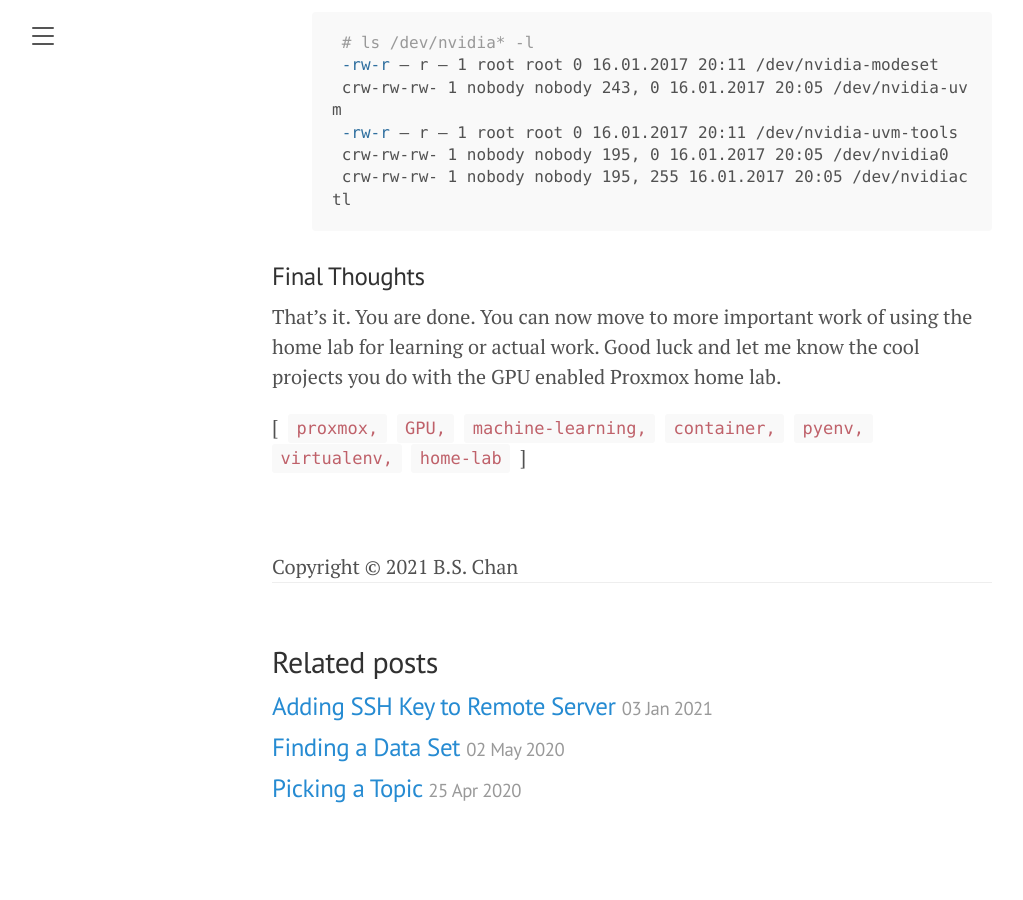
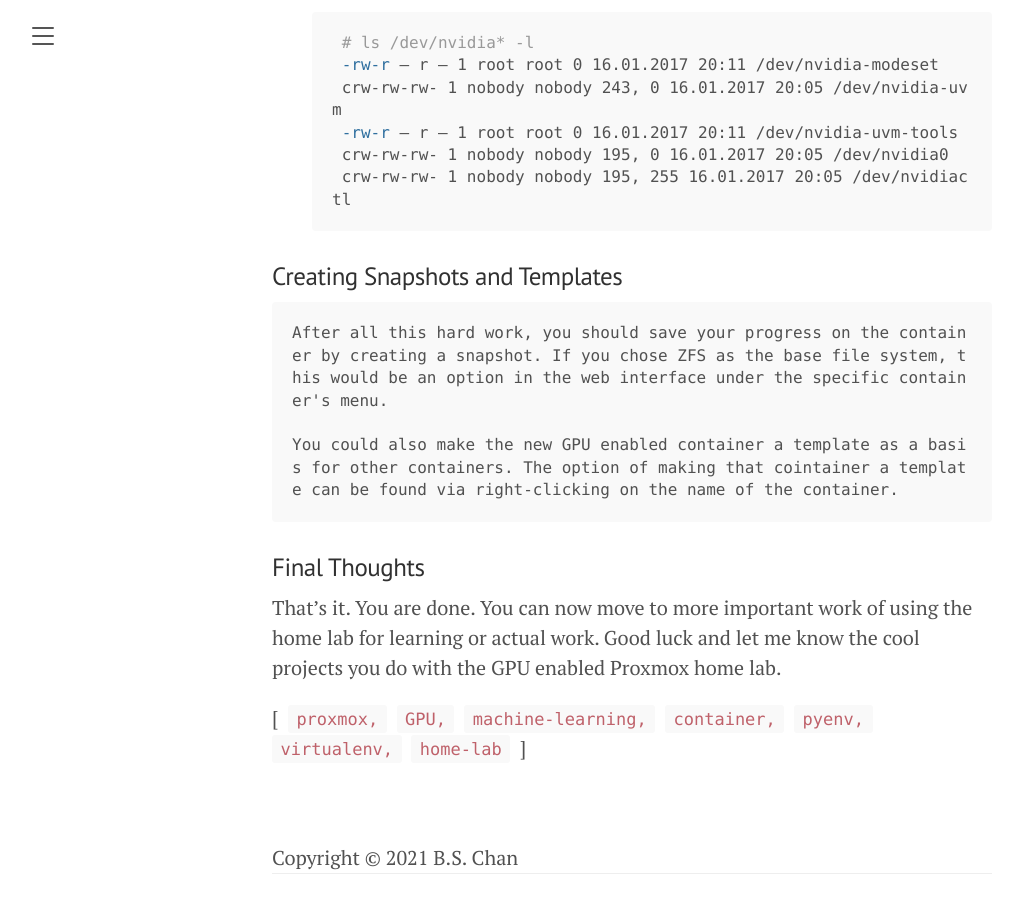
Before and after one commit to Saltwater-City/bslc.github.io, a Jekyll site: the page built from _posts/2021-01-04-proxmox-server.md, in a window 1280 px wide and 900 px high, scrolled down 7608 px. Shown: the whole window, without its empty margins (8-1031 px from the left). Built offline with Jekyll 4.4.1, drawn with Linux system fonts in a browser that asks for light colours; before the commit the page ends 8473 px from its top, so only the background shows below that.

Commit message:
added section on snapshots and templates

````diff
--- a/_posts/2021-01-04-proxmox-server.md
+++ b/_posts/2021-01-04-proxmox-server.md
@@ -237,6 +237,12 @@
     crw-rw-rw- 1 nobody nobody 195, 255 16.01.2017 20:05 /dev/nvidiactl
     ```
 
+### Creating Snapshots and Templates
+
+    After all this hard work, you should save your progress on the container by creating a snapshot. If you chose ZFS as the base file system, this would be an option in the web interface under the specific container's menu.
+
+    You could also make the new GPU enabled container a template as a basis for other containers. The option of making that cointainer a template can be found via right-clicking on the name of the container.
+
 
 ### Final Thoughts
 
````
